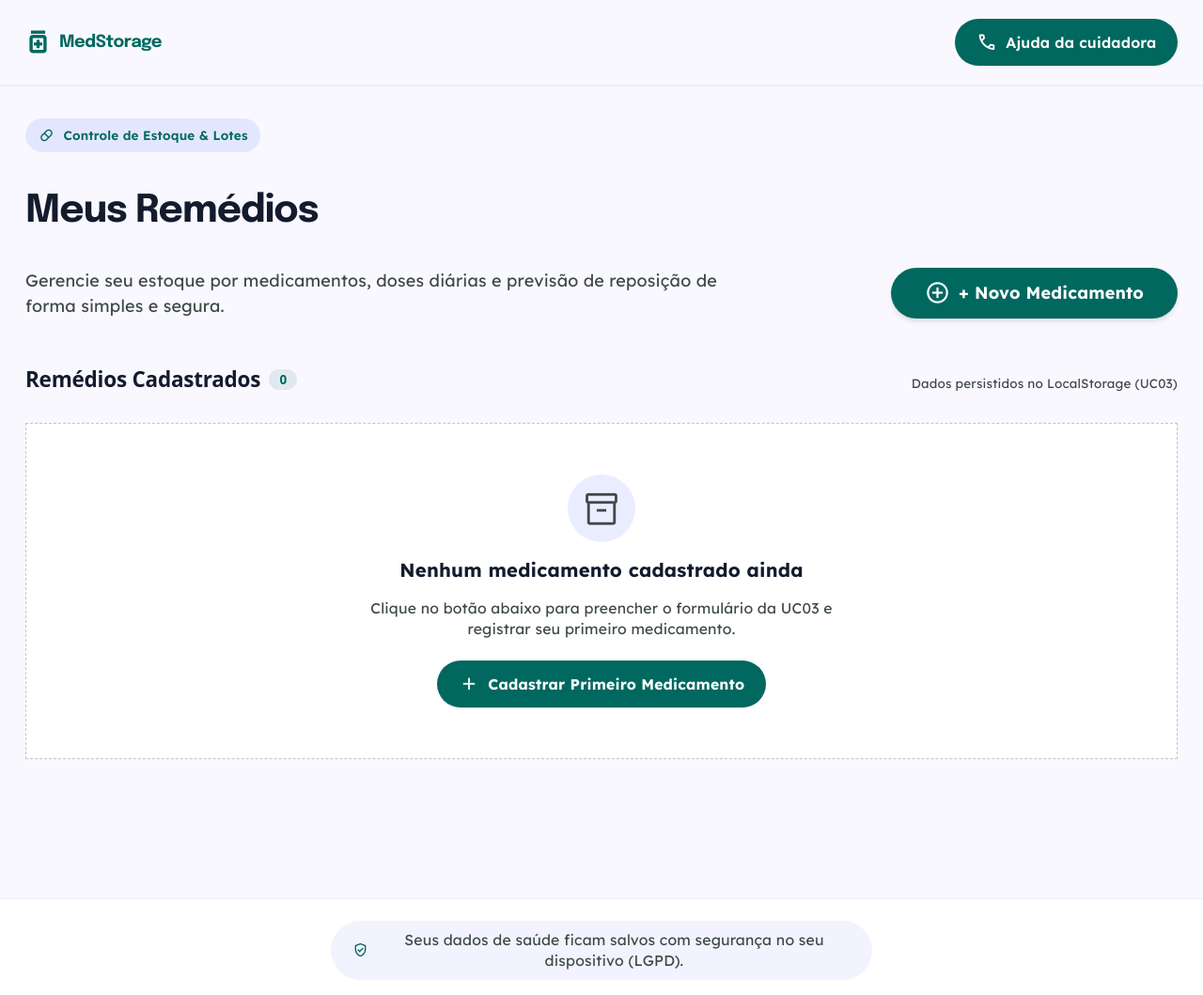
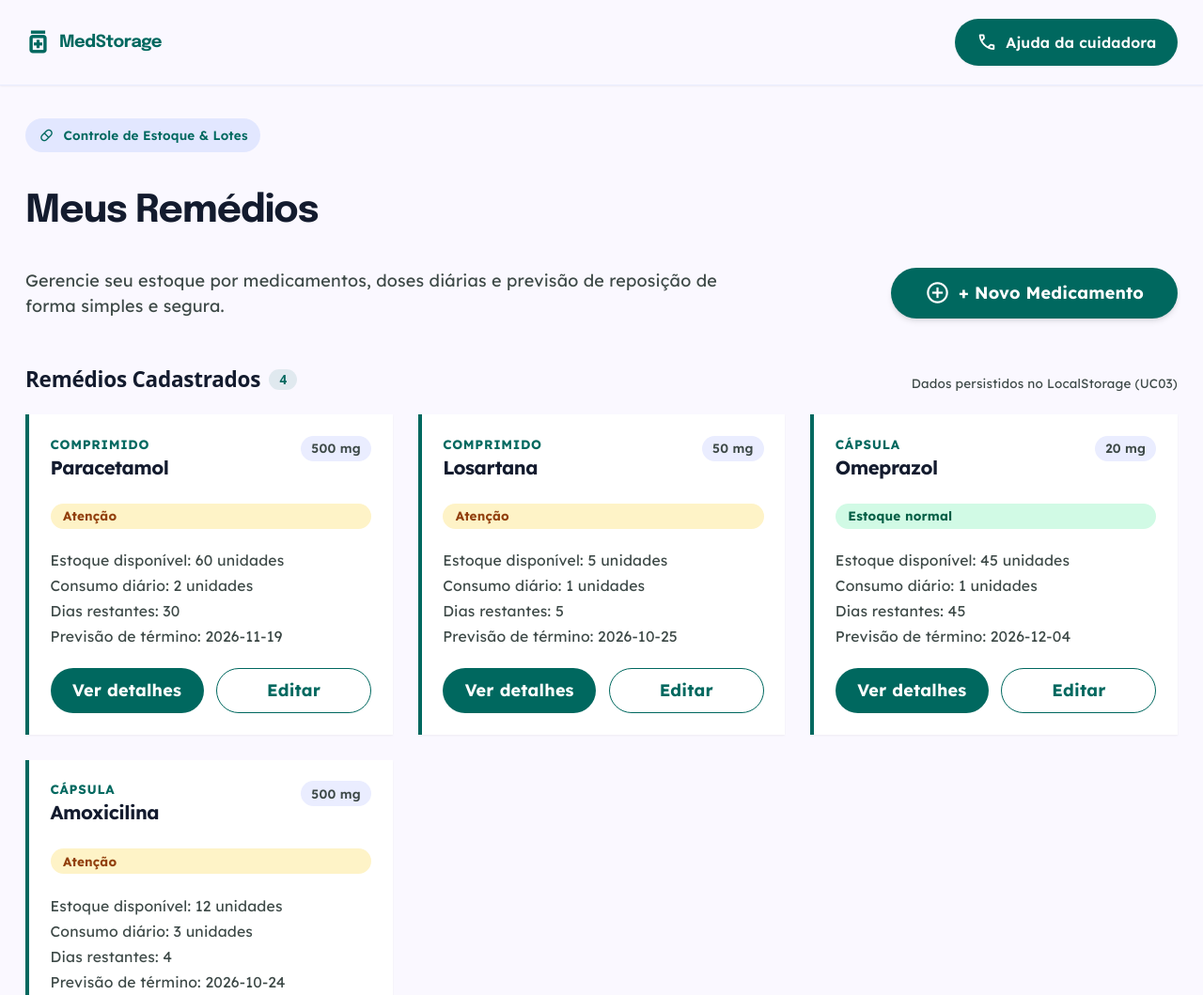
Before and after one commit to jftigre/MedStorage, a website built with Vite: page vanilla/medicamentos.html in a window 1280 px wide. Shown: the top 1059 px of the page at 94% size. Built offline with nearby package versions, Linux system fonts and the light colour scheme.

Commit message:
feat: renderiza cards de medicamentos dinamicamente via DOM API
- Cria vanilla/src/components/statusBadge.js para gerar badges visuais de acordo com o status
- Cria vanilla/src/components/medicamentoCard.js construindo a árvore DOM 100% com createElement e appendChild
- Conecta serviços de storage e cálculo no script principal para injetar os cards renderizados na tela

closes #N

```diff
--- a/vanilla/medicamentos.html
+++ b/vanilla/medicamentos.html
@@ -203,82 +203,7 @@
     </div>
   </footer>
 
-  <script type="module">
-    import { listarMedicamentos } from './src/services/medicamentoService.js';
-
-    document.addEventListener('DOMContentLoaded', () => {
-      const grid = document.getElementById('grid-medicamentos');
-      const estadoVazio = document.getElementById('estado-vazio');
-      const badgeTotal = document.getElementById('badge-total-medicamentos');
-
-      const medicamentos = listarMedicamentos();
-      badgeTotal.textContent = medicamentos.length;
-
-      if (!medicamentos || medicamentos.length === 0) {
-        grid.classList.add('hidden');
-        estadoVazio.classList.remove('hidden');
-        estadoVazio.classList.add('flex');
-        return;
-      }
-
-      grid.classList.remove('hidden');
-      estadoVazio.classList.add('hidden');
-      grid.innerHTML = '';
-
-      medicamentos.forEach((med) => {
-        const card = document.createElement('article');
-        card.className = 'bg-surface-container-lowest border border-surface-container rounded-DEFAULT p-space-md shadow-sm hover:shadow-md transition-shadow flex flex-col justify-between gap-space-sm';
-
-        const consumoDiario = (Number(med.comprimidos_por_dose) || 0) * (Number(med.doses_por_dia) || 0);
-
-        card.innerHTML = `
-          <div class="flex flex-col gap-2">
-            <div class="flex items-start justify-between gap-2">
-              <div class="flex flex-col">
-                <span class="text-xs uppercase font-bold tracking-wider text-primary">${med.forma || 'Medicamento'}</span>
-                <h3 class="text-lg font-bold text-on-surface tracking-tight">${med.nome}</h3>
-              </div>
-              <span class="bg-surface-container px-2.5 py-1 rounded-full text-xs font-semibold text-on-surface-variant">
-                ${med.dosagem}
-              </span>
-            </div>
-
-            ${med.finalidade ? `
-              <p class="text-xs text-on-surface-variant flex items-center gap-1">
-                <span class="material-symbols-outlined text-sm text-outline">info</span>
-                <span>${med.finalidade}</span>
-              </p>
-            ` : ''}
-
-            <div class="mt-2 bg-surface-container-low p-space-xs rounded-lg flex flex-col gap-1 text-xs">
-              <div class="flex justify-between text-on-surface-variant">
-                <span>Posologia:</span>
-                <strong class="text-on-surface">${med.comprimidos_por_dose} un. × ${med.doses_por_dia} doses/dia</strong>
-              </div>
-              <div class="flex justify-between text-on-surface-variant">
-                <span>Consumo diário:</span>
-                <strong class="text-primary">${consumoDiario} un./dia</strong>
-              </div>
-              <div class="flex justify-between text-on-surface-variant">
-                <span>Alerta reposição:</span>
-                <strong class="text-on-surface">&lt; ${med.estoque_minimo_dias} dias</strong>
-              </div>
-            </div>
-          </div>
-
-          <div class="pt-2 border-t border-surface-container flex items-center justify-between text-xs text-on-surface-variant">
-            <span>ID: ${med.id.substring(0, 8)}...</span>
-            <span class="text-primary font-semibold flex items-center gap-0.5">
-              <span class="material-symbols-outlined text-sm">check</span>
-              Ativo
-            </span>
-          </div>
-        `;
-
-        grid.appendChild(card);
-      });
-    });
-  </script>
+  <script type="module" src="./src/pages/medicamentos.js"></script>
   <script type="module" src="./src/main.js"></script>
 </body>
 </html>
--- /dev/null
+++ b/vanilla/src/components/medicamentoCard.js
@@ -0,0 +1,72 @@
+import { criarStatusBadge } from './statusBadge.js';
+
+function determinarStatus(med) {
+  if (med.diasRestantes <= 0) {
+    return { classe: 'vermelho', texto: 'Vencido' };
+  }
+
+  if (med.diasRestantes <= med.estoque_minimo_dias || med.diasRestantes <= 30) {
+    return { classe: 'amarelo', texto: 'Atenção' };
+  }
+
+  return { classe: 'verde', texto: 'Estoque normal' };
+}
+
+function criarElemento(tag, classes, texto) {
+  const elemento = document.createElement(tag);
+  elemento.classList.add(...classes);
+
+  if (texto !== undefined) {
+    elemento.textContent = texto;
+  }
+
+  return elemento;
+}
+
+export function criarMedicamentoCard(medEnriquecido) {
+  const status = determinarStatus(medEnriquecido);
+  const card = criarElemento('article', [
+    'border-l-4',
+    'border-primary',
+    'bg-surface-container-lowest',
+    'rounded-DEFAULT',
+    'p-space-md',
+    'shadow-sm',
+    'hover:shadow-md',
+    'transition-shadow',
+    'flex',
+    'flex-col',
+    'justify-between',
+    'gap-space-md'
+  ]);
+
+  const cabecalho = criarElemento('div', ['flex', 'items-start', 'justify-between', 'gap-2']);
+  const informacoes = criarElemento('div', ['flex', 'flex-col']);
+  const forma = criarElemento('span', ['text-xs', 'uppercase', 'font-bold', 'tracking-wider', 'text-primary'], medEnriquecido.forma || 'Medicamento');
+  const nome = criarElemento('h3', ['text-lg', 'font-bold', 'text-on-surface', 'tracking-tight'], medEnriquecido.nome);
+  const dosagem = criarElemento('span', ['bg-surface-container', 'px-2.5', 'py-1', 'rounded-full', 'text-xs', 'font-semibold', 'text-on-surface-variant'], medEnriquecido.dosagem);
+  const badge = criarStatusBadge(status.classe, status.texto);
+
+  informacoes.appendChild(forma);
+  informacoes.appendChild(nome);
+  cabecalho.appendChild(informacoes);
+  cabecalho.appendChild(dosagem);
+
+  const detalhes = criarElemento('div', ['flex', 'flex-col', 'gap-1', 'text-sm', 'text-on-surface-variant']);
+  detalhes.appendChild(criarElemento('p', [], `Estoque disponível: ${medEnriquecido.estoqueTotal} unidades`));
+  detalhes.appendChild(criarElemento('p', [], `Consumo diário: ${medEnriquecido.consumoDiario} unidades`));
+  detalhes.appendChild(criarElemento('p', [], `Dias restantes: ${medEnriquecido.diasRestantes}`));
+  detalhes.appendChild(criarElemento('p', [], `Previsão de término: ${medEnriquecido.dataTermino}`));
+
+  const acoes = criarElemento('div', ['flex', 'flex-col', 'sm:flex-row', 'gap-space-sm']);
+  const detalhesButton = criarElemento('button', ['flex-1', 'min-h-[48px]', 'rounded-full', 'bg-primary', 'px-space-md', 'py-space-xs', 'font-bold', 'text-on-primary'], 'Ver detalhes');
+  const editarButton = criarElemento('button', ['flex-1', 'min-h-[48px]', 'rounded-full', 'border', 'border-primary', 'px-space-md', 'py-space-xs', 'font-bold', 'text-primary'], 'Editar');
+  acoes.appendChild(detalhesButton);
+  acoes.appendChild(editarButton);
+
+  card.appendChild(cabecalho);
+  card.appendChild(badge);
+  card.appendChild(detalhes);
+  card.appendChild(acoes);
+  return card;
+}
--- /dev/null
+++ b/vanilla/src/components/statusBadge.js
@@ -0,0 +1,23 @@
+export function criarStatusBadge(status, texto) {
+  const badge = document.createElement('span');
+  const classesPorStatus = {
+    verde: ['bg-emerald-100', 'text-emerald-800'],
+    amarelo: ['bg-amber-100', 'text-amber-800'],
+    vermelho: ['bg-red-100', 'text-red-800']
+  };
+  const classes = classesPorStatus[status] || classesPorStatus.verde;
+
+  badge.classList.add(
+    'inline-flex',
+    'items-center',
+    'rounded-full',
+    'px-3',
+    'py-1',
+    'text-xs',
+    'font-bold',
+    ...classes
+  );
+  badge.textContent = texto;
+
+  return badge;
+}
--- /dev/null
+++ b/vanilla/src/pages/medicamentos.js
@@ -0,0 +1,48 @@
+import { criarMedicamentoCard } from '../components/medicamentoCard.js';
+import { initStorage } from '../services/storageService.js';
+import { listarMedicamentos } from '../services/medicamentoService.js';
+import { enriquecerMedicamentosComMetricas } from '../utils/calculosEstoque.js';
+
+function prepararLotes(medicamentos) {
+  return medicamentos.flatMap((medicamento) =>
+    (medicamento.lotes || []).map((lote) => ({
+      ...lote,
+      medicamento_id: medicamento.id
+    }))
+  );
+}
+
+function renderizarMedicamentos() {
+  const grid = document.getElementById('grid-medicamentos');
+  const estadoVazio = document.getElementById('estado-vazio');
+  const badgeTotal = document.getElementById('badge-total-medicamentos');
+
+  if (!grid || !estadoVazio || !badgeTotal) {
+    return;
+  }
+
+  initStorage();
+  const medicamentos = listarMedicamentos();
+  const lotes = prepararLotes(medicamentos);
+  const medicamentosEnriquecidos = enriquecerMedicamentosComMetricas(medicamentos, lotes);
+
+  badgeTotal.textContent = medicamentosEnriquecidos.length;
+  grid.replaceChildren();
+
+  if (medicamentosEnriquecidos.length === 0) {
+    grid.classList.add('hidden');
+    estadoVazio.classList.remove('hidden');
+    estadoVazio.classList.add('flex');
+    return;
+  }
+
+  grid.classList.remove('hidden');
+  estadoVazio.classList.add('hidden');
+  estadoVazio.classList.remove('flex');
+
+  medicamentosEnriquecidos.forEach((medicamento) => {
+    grid.appendChild(criarMedicamentoCard(medicamento));
+  });
+}
+
+document.addEventListener('DOMContentLoaded', renderizarMedicamentos);
```
